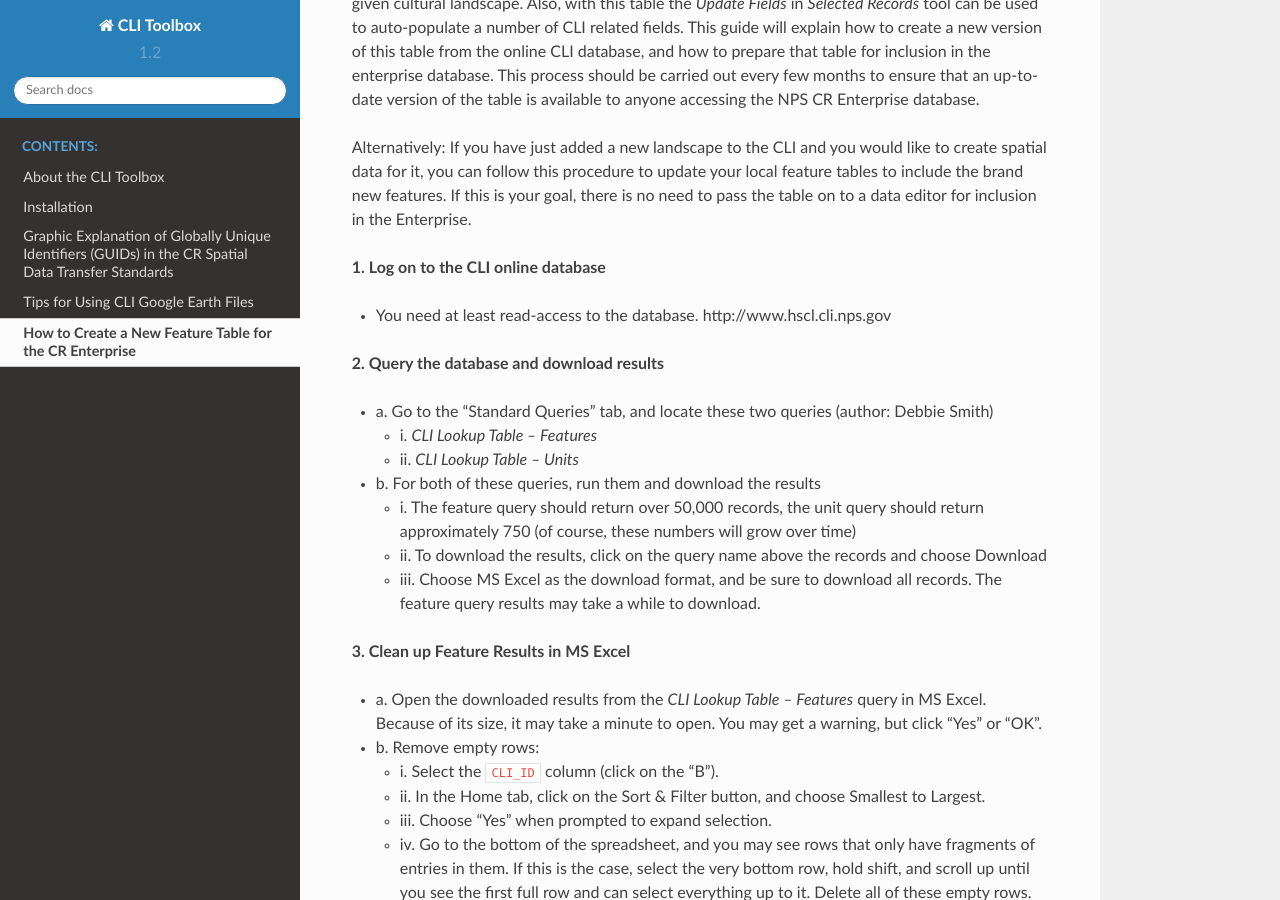
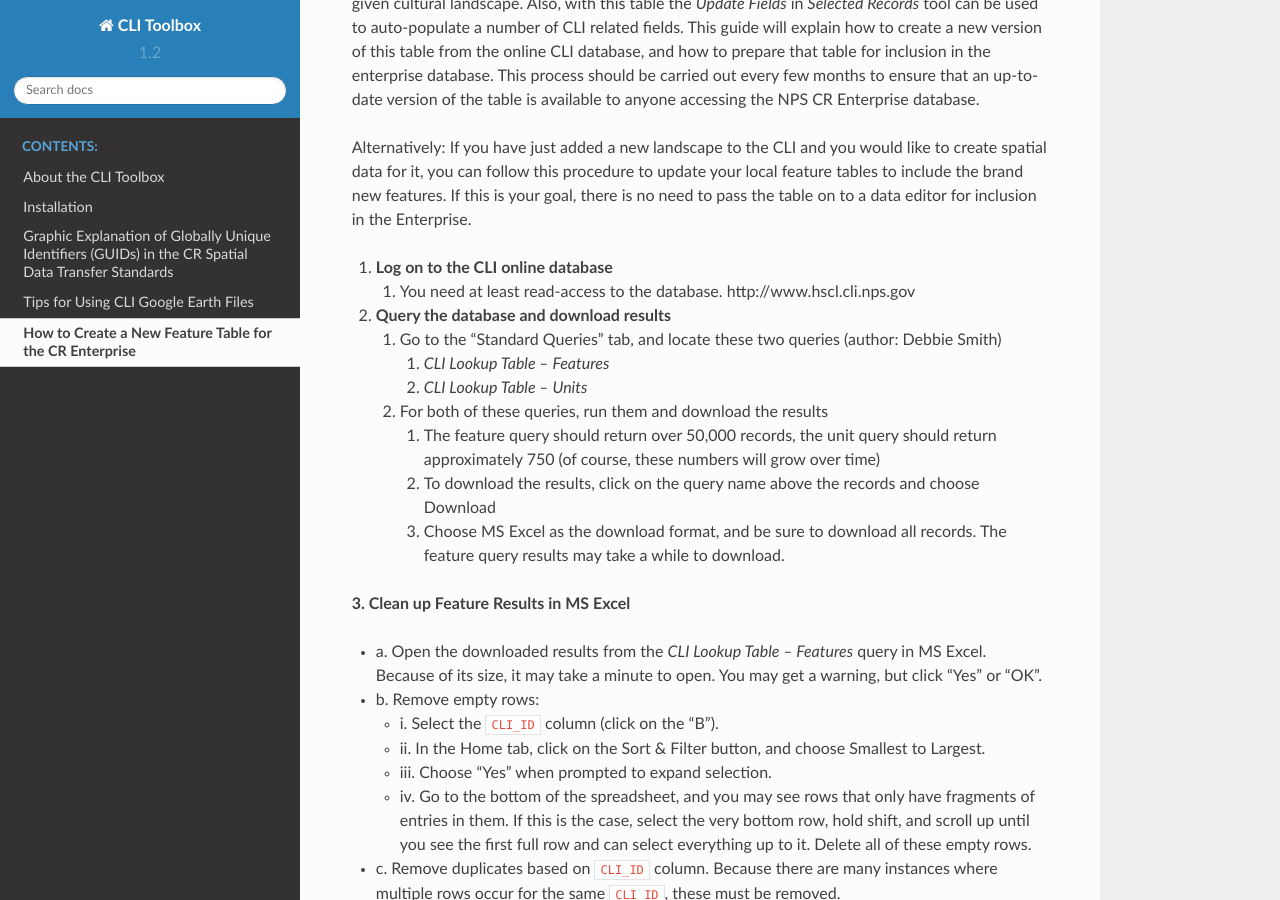
Before and after one commit to legiongis/cli-toolbox, a Sphinx documentation site: the page built from docs/create_newfeattbl.md, in a window 1280 px wide and 900 px high, scrolled down 349 px. Built offline with Sphinx 7.4.7 and the Read the Docs theme 2.0.0, drawn with Linux system fonts in a browser that asks for light colours.

Commit message:
create example of ordered list

```diff
--- a/docs/create_newfeattbl.md
+++ b/docs/create_newfeattbl.md
@@ -6,17 +6,16 @@
 Alternatively: If you have just added a new landscape to the CLI and you would like to create spatial data for it, you can follow this procedure to update your local feature tables to include the brand new features. If this is your goal, there is no need to pass the table on to a data editor for inclusion in the Enterprise.
 
 
-**1. Log on to the CLI online database**
-   - You need at least read-access to the database. http://www.hscl.cli.nps.gov
-
-**2. Query the database and download results**
-   - a. Go to the “Standard Queries” tab, and locate these two queries (author: Debbie Smith)
-     - i. *CLI Lookup Table -- Features*
-     - ii. *CLI Lookup Table -- Units*
-   - b. For both of these queries, run them and download the results
-     - i. The feature query should return over 50,000 records, the unit query should return approximately 750 (of course, these numbers will grow over time)
-     - ii. To download the results, click on the query name above the records and choose Download
-     - iii. Choose MS Excel as the download format, and be sure to download all records. The feature query results may take a while to download.
+1. **Log on to the CLI online database**
+    1. You need at least read-access to the database. http://www.hscl.cli.nps.gov
+1. **Query the database and download results**
+    1. Go to the “Standard Queries” tab, and locate these two queries (author: Debbie Smith)
+        1. *CLI Lookup Table -- Features*
+        1. *CLI Lookup Table -- Units*
+    1. For both of these queries, run them and download the results
+        1. The feature query should return over 50,000 records, the unit query should return approximately 750 (of course, these numbers will grow over time)
+        1. To download the results, click on the query name above the records and choose Download
+        1. Choose MS Excel as the download format, and be sure to download all records. The feature query results may take a while to download.
 
 **3. Clean up Feature Results in MS Excel**
    - a. Open the downloaded results from the *CLI Lookup Table – Features* query in MS Excel. Because of its size, it may take a minute to open. You may get a warning, but click “Yes” or “OK”.
```
